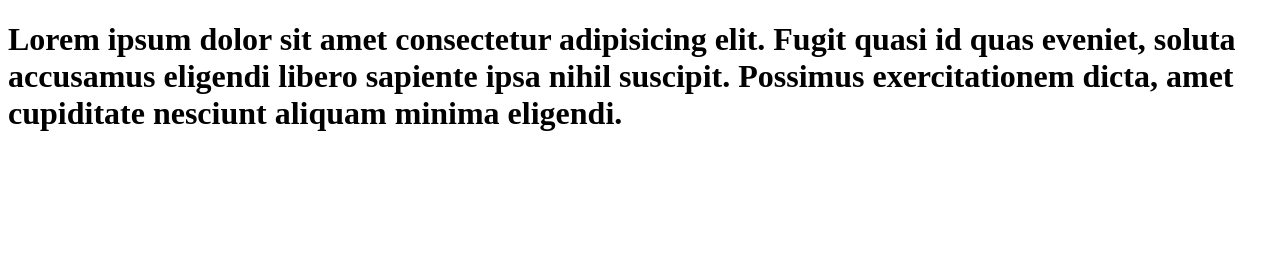
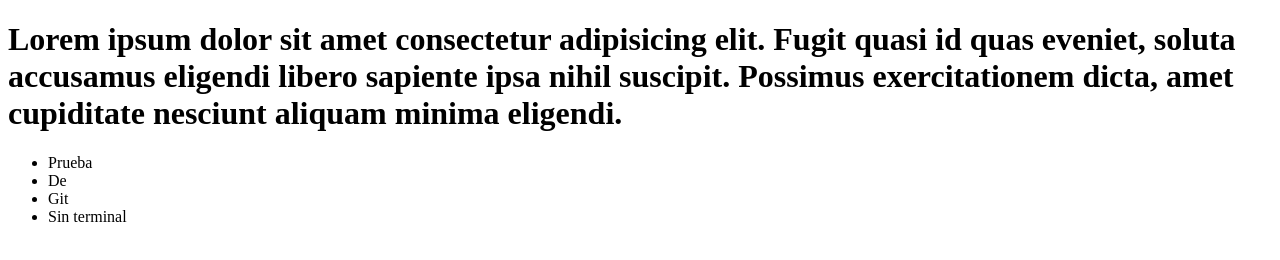
Before and after one commit to alexisjari/Re, a plain HTML site: page index.html in a window 1280 px wide. Drawn offline with Linux system fonts and the light colour scheme.

Commit message:
agregación de elementos

```diff
--- a/index.html
+++ b/index.html
@@ -4,9 +4,14 @@
     <meta charset="UTF-8">
     <meta name="viewport" content="width=device-width, initial-scale=1.0">
     <title>Pagina Proyecto</title>
-    <h1>Lorem ipsum dolor sit amet consectetur adipisicing elit. Fugit quasi id quas eveniet, soluta accusamus eligendi libero sapiente ipsa nihil suscipit. Possimus exercitationem dicta, amet cupiditate nesciunt aliquam minima eligendi.</h1>
 </head>
 <body>
-
+    <h1>Lorem ipsum dolor sit amet consectetur adipisicing elit. Fugit quasi id quas eveniet, soluta accusamus eligendi libero sapiente ipsa nihil suscipit. Possimus exercitationem dicta, amet cupiditate nesciunt aliquam minima eligendi.</h1>
+    <ul>
+        <li>Prueba</li>
+        <li>De</li>
+        <li>Git</li>
+        <li>Sin terminal</li>
+    </ul>
 </body>
 </html>
```
